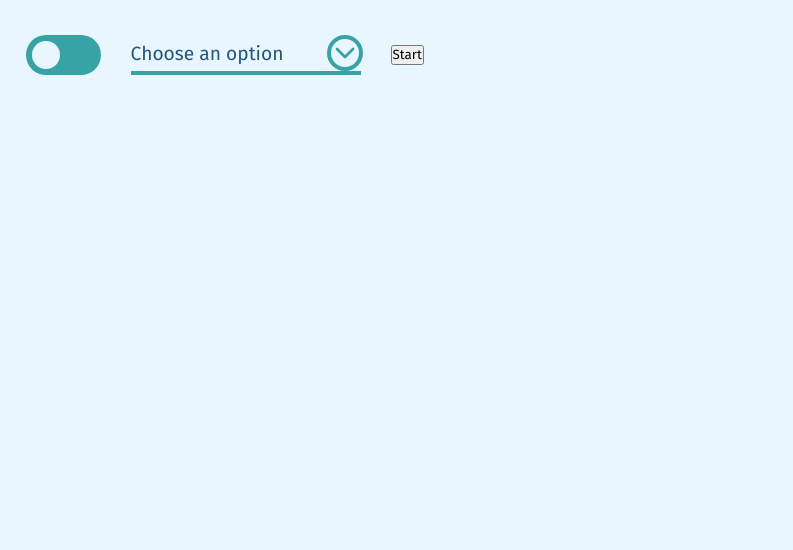
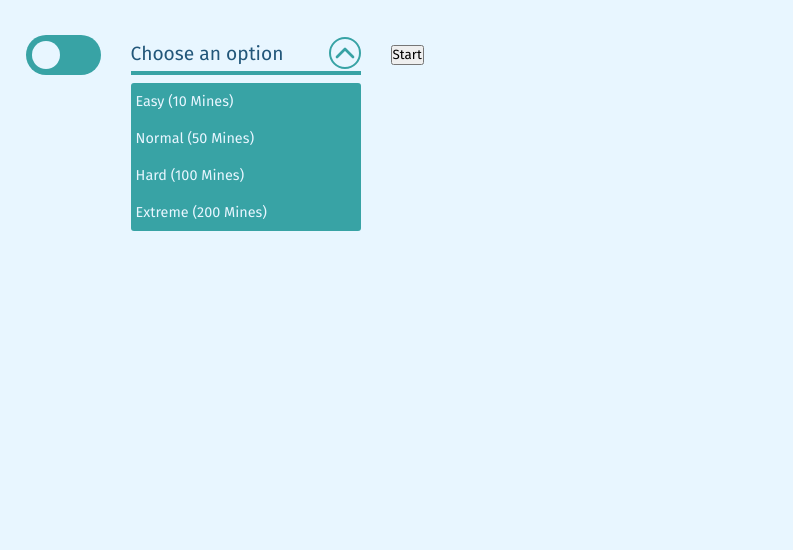
Before and after one commit to Saky-Dev/Minesweeper, a plain HTML site: page index.html in a window 1280 px wide. Both pictures are taken after a click on the button 344 px from the left and 148 px from the top of the page. Shown: the part 95-645 px from the top of the page, without its empty margins (0-793 px from the left). Drawn offline with Linux system fonts and the light colour scheme; a web font is replaced by a local one.

Commit message:
Now defficulty selector is working with JS

```diff
--- a/index.html
+++ b/index.html
@@ -15,16 +15,12 @@
     <section class="actions">
       <div class="left">
         <button id="change-theme" class="switch"></button>
-        <div class="selector" status="hidden">
+        <div class="selector">
           <div class="slr-head">
             <span class="slr-selected" key="0" id="difficulty-selected">Choose an option</span>
             <button class="slr-options-visibility"><img src="/assets/icons/chevron-down.svg" alt=""></button>
           </div>
           <ul class="slr-options">
-            <li><button key="10">Easy (10 Mines)</button></li>
-            <li><button key="50">Normal (50 Mines)</button></li>
-            <li><button key="100">Hard (100 Mines)</button></li>
-            <li><button key="200">Extreme (200 Mines)</button></li>
           </ul>
         </div>
         <button id="play">Start</button>
--- a/scripts/index.js
+++ b/scripts/index.js
@@ -1,16 +1,86 @@
 const handleButtonChangeTheme = () => document.body.classList.toggle(string_values.DARK_THEME)
+const handleButtonSlrOptionsVisibility = () => selector.classList.toggle(string_values.VISIBILITY_STATUS)
+const handleButtonSlrOptions = e => {
+  const key = e.target.getAttribute('key')
+
+  difficulty_selected = key
+  text_difficulty_selected.innerText = game_prperties[key].text
+  selector.classList.toggle(string_values.VISIBILITY_STATUS)
+}
 
 const string_values = {
-  DARK_THEME: 'dark'
+  DARK_THEME: 'dark',
+  VISIBILITY_STATUS: 'visible',
+  DIFFICULTY: {
+    EASY: 'easy',
+    NORMAL: 'normal',
+    HARD: 'hard',
+    EXTREME: 'extreme'
+  }
+}
+
+const game_prperties = {
+  [string_values.DIFFICULTY.EASY]: {
+    text: 'Easy',
+    mines: 10,
+    size: {
+      cols: 10,
+      rows: 10
+    }
+  },
+  [string_values.DIFFICULTY.NORMAL]: {
+    text: 'Normal',
+    mines: 50,
+    size: {
+      cols: 18,
+      rows: 12
+    }
+  },
+  [string_values.DIFFICULTY.HARD]: {
+    text: 'Hard',
+    mines: 100,
+    size: {
+      cols: 30,
+      rows: 20
+    }
+  },
+  [string_values.DIFFICULTY.EXTREME]: {
+    text: 'Extreme',
+    mines: 200,
+    size: {
+      cols: 40,
+      rows: 25
+    }
+  }
 }
 
 Object.freeze(string_values)
+Object.freeze(game_prperties)
 
+const selector = document.querySelector('div.selector')
+const slr_options = document.querySelector('ul.slr-options')
+const text_difficulty_selected = document.querySelector('span#difficulty-selected')
 const button_change_theme = document.getElementById('change-theme')
+const button_slr_options_visibility = document.querySelector('button.slr-options-visibility')
 
 const prefered_color = window.matchMedia(`(prefers-color-scheme: ${string_values.DARK_THEME})`)
+
+let difficulty_selected = undefined
 
 if (prefered_color.matches)
   document.body.classList.toggle(string_values.DARK_THEME)
 
 button_change_theme.addEventListener('click', handleButtonChangeTheme)
+button_slr_options_visibility.addEventListener('click', handleButtonSlrOptionsVisibility)
+
+Object.entries(game_prperties).forEach(([key, value]) => {
+  const li = document.createElement('li')
+  const button = document.createElement('button')
+
+  button.addEventListener('click', handleButtonSlrOptions)
+  button.setAttribute('key', key)
+  button.innerText = `${value.text} (${value.mines} Mines)`
+
+  li.appendChild(button)
+  slr_options.appendChild(li)
+})
--- a/styles/index.css
+++ b/styles/index.css
@@ -173,20 +173,25 @@ body main section.actions div.left div.selector div.slr-head button.slr-options-
   height: 100%;
   aspect-ratio: 1/1;
   border-radius: 50%;
-  outline: 4px solid transparent;
+  outline: 2px solid transparent;
   cursor: pointer;
   outline-offset: -2px;
 }
 body main section.actions div.left div.selector div.slr-head button.slr-options-visibility:hover,
 body main section.actions div.left div.selector div.slr-head button.slr-options-visibility:focus {
-  outline: 4px solid var(--clr-light-main);
+  outline: 2px solid var(--clr-light-main);
 }
 body.dark main section.actions div.left div.selector div.slr-head button.slr-options-visibility:hover,
 body.dark main section.actions div.left div.selector div.slr-head button.slr-options-visibility:focus {
-  outline: 4px solid var(--clr-dark-contrast);
+  outline: 2px solid var(--clr-dark-contrast);
 }
 body main section.actions div.left div.selector div.slr-head button.slr-options-visibility img {
   width: 100%;
+  transform: rotate(0);
+}
+body main section.actions div.left div.selector.visible div.slr-head button.slr-options-visibility img {
+  width: 100%;
+  transform: rotate(180deg);
 }
 body main section.actions div.left div.selector ul.slr-options {
   width: 100%;
@@ -195,17 +200,46 @@ body main section.actions div.left div.selector ul.slr-options {
   align-items: flex-start;
   justify-content: flex-start;
   flex-direction: column;
+  list-style: none;
   position: absolute;
-  top: 110%;
   left: 0;
-}
-body main section.actions div.left div.selector[status="hidden"] ul.slr-options {
   opacity: 0;
   visibility: hidden;
+  top: 100%;
+  border-radius: 3px;
+  background: var(--clr-light-main);
 }
-body main section.actions div.left div.selector[status="hidden"] ul.slr-options {
-  opacity: 0;
-  visibility: hidden;
+body main section.actions div.left div.selector.visible ul.slr-options {
+  opacity: 1;
+  visibility: visible;
+  top: 120%;
+}
+body main section.actions div.left div.selector ul.slr-options li {
+  display: flex;
+  align-items: center;
+  justify-content: flex-start;
+  width: 100%;
+  height: fit-content;
+}
+body main section.actions div.left div.selector ul.slr-options li button {
+  width: 100%;
+  padding: 10px 5px;
+  font-size: var(--fns-box);
+  display: flex;
+  align-items: center;
+  justify-content: flex-start;
+  background: none;
+  border: none;
+  color: var(--clr-light-background);
+}
+body main section.actions div.left div.selector ul.slr-options li:first-child button {
+  border-radius: 3px 3px 0 0;
+}
+body main section.actions div.left div.selector ul.slr-options li:last-child button {
+  border-radius: 0 0 3px 3px;
+}
+body main section.actions div.left div.selector ul.slr-options li button:is(:hover, :focus) {
+  background: var(--clr-light-contrast);
 }
 
 /* --- Footer --- */
```
